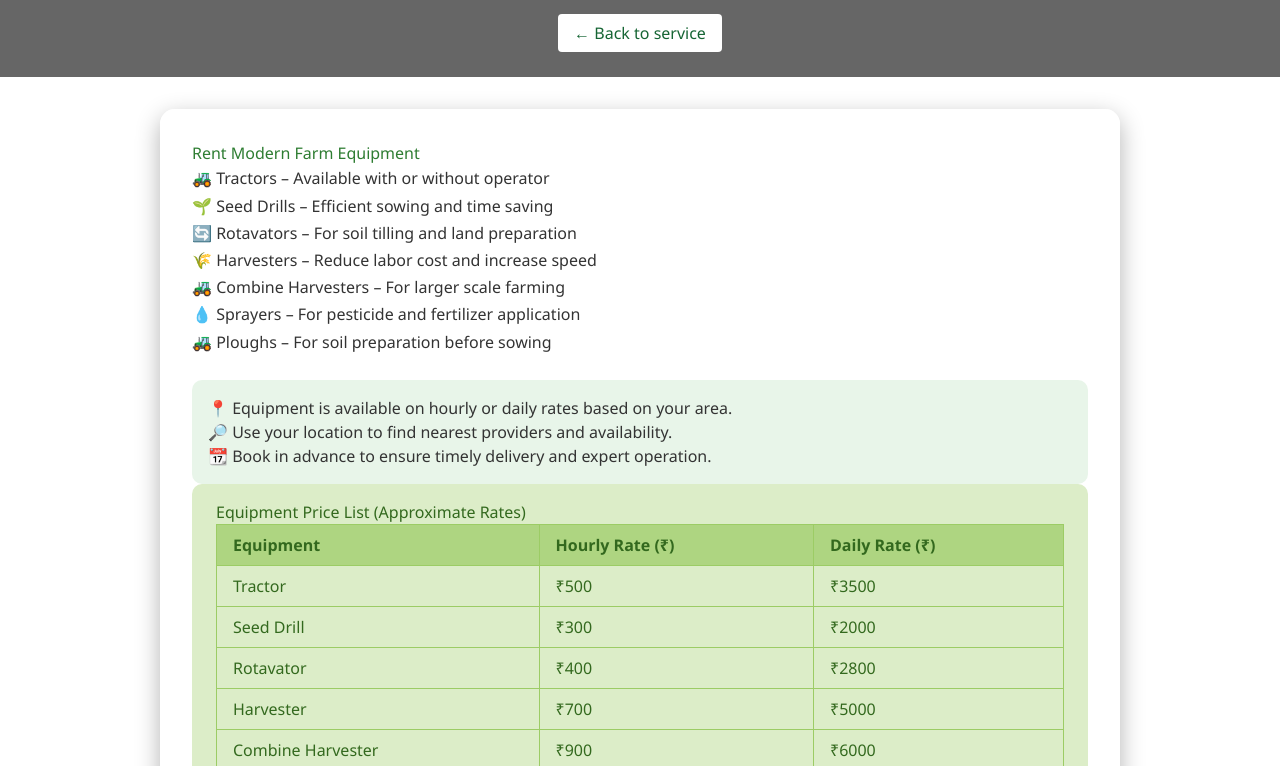
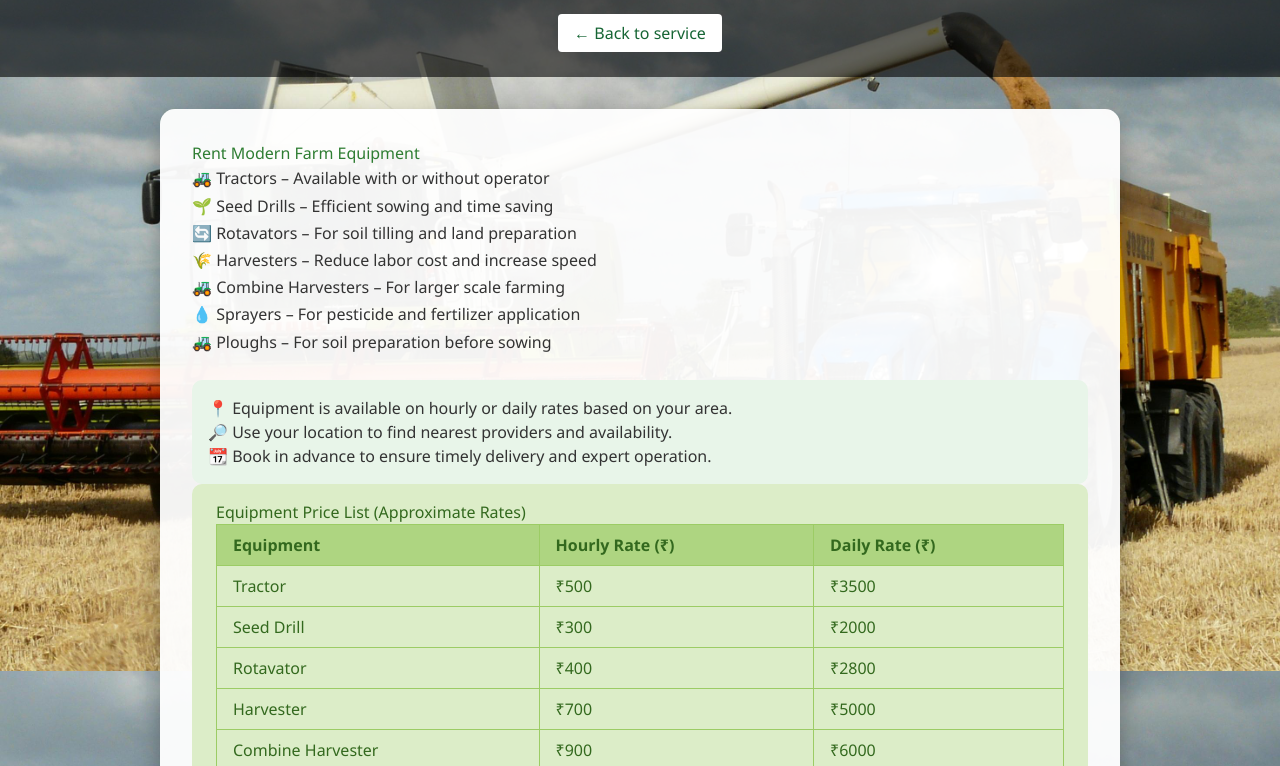
Before and after one commit to poodlepie/codefury, a website: page equipment-rental.html in a window 1280 px wide. Shown: the part 129-895 px from the top of the page. Drawn offline with nearby package versions, Linux system fonts and the light colour scheme.

Commit message:
Update equipment-rental.html

```diff
--- a/equipment-rental.html
+++ b/equipment-rental.html
@@ -9,7 +9,7 @@
     body {
       margin: 0;
       font-family: 'Segoe UI', sans-serif;
-      background: url('images/equipment.jpg') no-repeat center center fixed;
+      background: url("https://github.com/poodlepie/codefury/blob/main/equipment.jpg?raw=true") no-repeat center center fixed;
       background-size: cover;
       color: #fff;
     }
```
